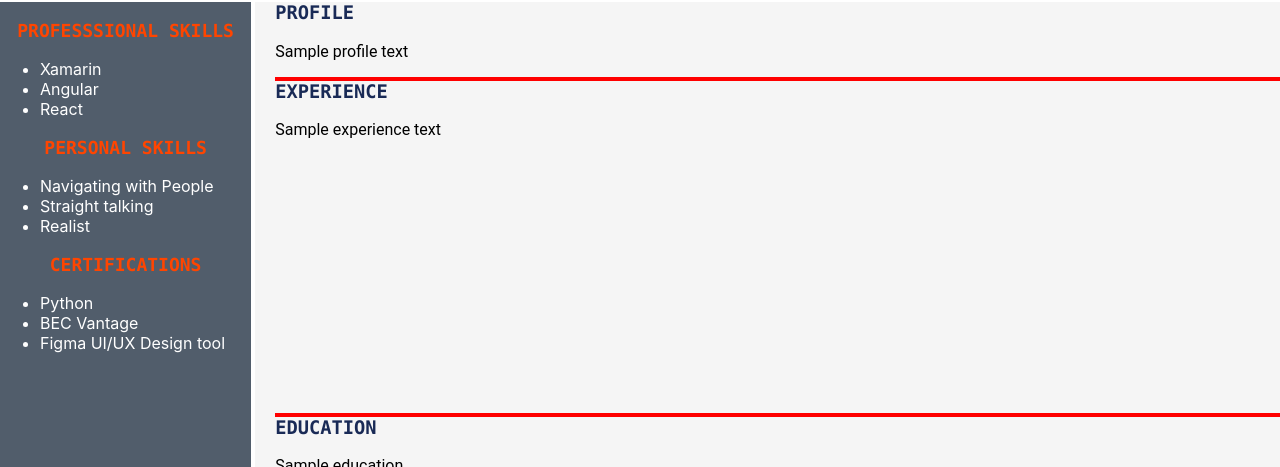
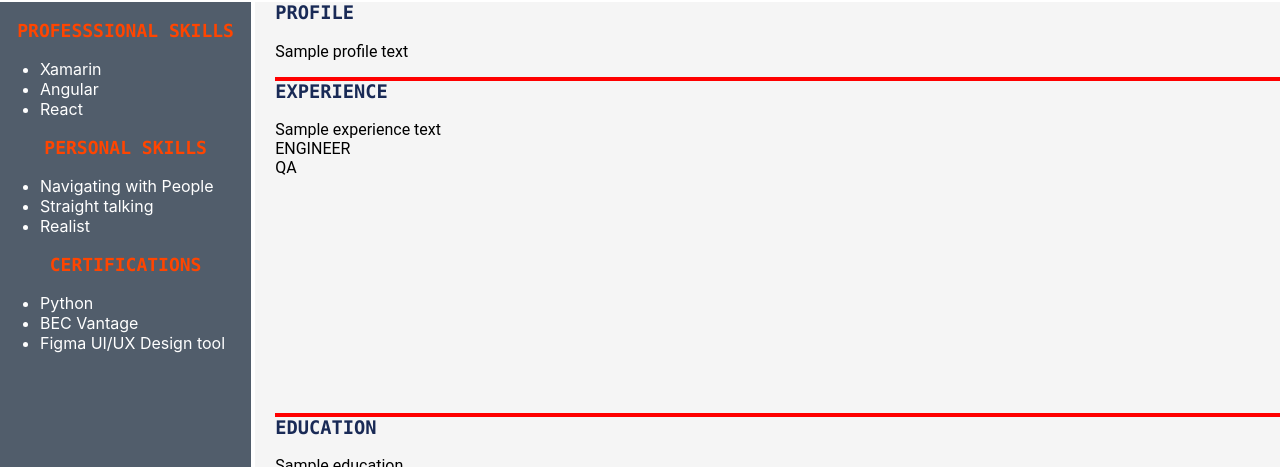
Before and after one commit to KarthikKumarDev/profile, a React (Create React App) app: page / in a window 1280 px wide. Shown: the part 166-633 px from the top of the page. Built offline with nearby package versions, Linux system fonts and the light colour scheme.

Commit message:
Add new component Experience and Details styling changes

```diff
--- a/src/components/Details.js
+++ b/src/components/Details.js
@@ -1,18 +1,20 @@
 import React from "react";
 import "./Details.scss";
+import Experience from "./experience/Experience";
 
 function Details() {
   return (
     <div className="details-parent">
-      <div className="profile-section">
+      <div className="profile-section red-border">
         <h3>PROFILE</h3>
         <span> Sample profile text</span>
       </div>
-      <div className="experience-section">
+      <div className="experience-section red-border">
         <h3>EXPERIENCE</h3>
         <span> Sample experience text</span>
+        <Experience title="Engineer" subtitle="QA" />
       </div>
-      <div className="education-section">
+      <div className="education-section red-border">
         <h3>EDUCATION</h3>
         <span> Sample education</span>
       </div>
--- a/src/components/Details.scss
+++ b/src/components/Details.scss
@@ -7,7 +7,7 @@
   padding-left: 20px;
   font-family: Roboto;
 
-  div:not(:last-child) {
+  .red-border {
     border-bottom: 4px solid red;
     padding-bottom: 16px;
   }
--- /dev/null
+++ b/src/components/experience/Experience.js
@@ -0,0 +1,13 @@
+import React from "react";
+import "./Experience.scss";
+
+const Experience = props => {
+  return (
+    <div className="experience">
+      <div className="title-section">{props.title.toUpperCase()}</div>
+      <div className="subtitle-section">{props.subtitle.toUpperCase()}</div>
+    </div>
+  );
+};
+
+export default Experience;
--- /dev/null
+++ b/src/components/experience/Experience.scss
@@ -0,0 +1,2 @@
+.title-section {
+}
```
